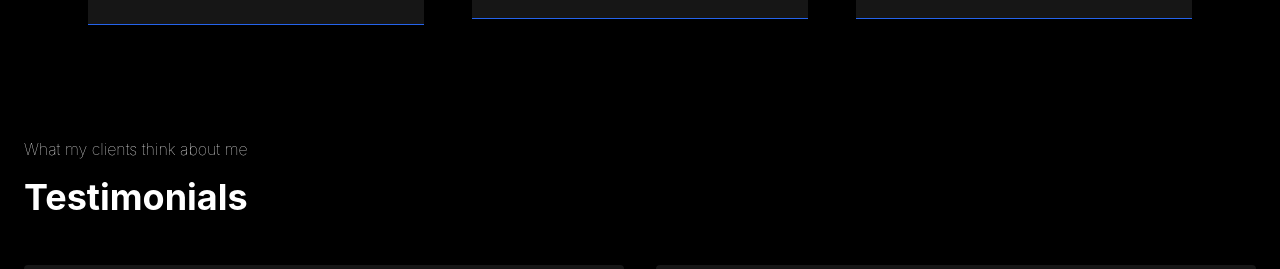
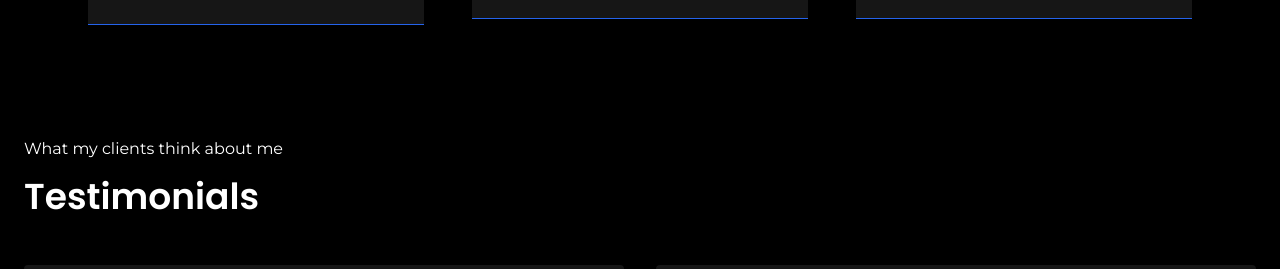
Before and after one commit to hasibulhasananik40420/my-best-portfolio, a React (Create React App) app: page /about in a window 1280 px wide. Shown: the part 1440-1709 px from the top of the page. Built offline with nearby package versions, Linux system fonts and the light colour scheme.

Commit message:
some bugs fixed

```diff
--- a/src/Pages/About/About.js
+++ b/src/Pages/About/About.js
@@ -72,8 +72,8 @@ const About = () => {
 
 
             <div id="services" class="section relative pt-20 pb-8 md:pt-16 md:pb-0 ">
-                <p class=" ml-32 leading-normal font-thin text-white font-mons">Services i offer to my clients</p>
-                <h2 class="text-4xl ml-32 mb-8 leading-normal font-bold text-white font-san">My Services</h2>
+                <p class=" md:ml-32 ml-6 leading-normal font-thin text-white font-mons">Services i offer to my clients</p>
+                <h2 class="text-4xl md:ml-32 ml-6 mb-8 leading-normal font-bold text-white font-san">My Services</h2>
 
                 <div class="container xl:max-w-6xl mx-auto px-4">
 
@@ -157,9 +157,9 @@ const About = () => {
                 <div class="py-16 white">
                     <div class="container m-auto px-6 text-gray-600 md:px-12 xl:px-6">
 
-                        <p class="mb-4 leading-normal font-thin text-white">What my clients think about me</p>
+                        <p class="mb-4 leading-normal font-thin text-white font-mons">What my clients think about me</p>
 
-                        <h2 class="mb-12  text-3xl text-white font-bold md:text-4xl">Testimonials</h2>
+                        <h2 class="mb-12  text-3xl text-white font-bold md:text-4xl font-san">Testimonials</h2>
                         <div class="grid gap-8 md:grid-rows-2 lg:grid-cols-2">
 
                             <div class="row-span-2 p-6 rounded bg-[#161616] text-center sm:p-8">
--- a/src/Pages/Home/Home.js
+++ b/src/Pages/Home/Home.js
@@ -22,7 +22,7 @@ const Home = () => {
 
                     <div className='md:flex gap-4 items-center'>
                         <button className=' py-3 px-8 mt-6 font-mons rounded-full bg-[#009e66] text-white font-medium'>Contact me</button>
-                        <div className='border border-gray-400 md:w-20 w-24 mt-5'></div>
+                        <div className='border border-gray-400 md:w-20 w-36 mt-5'></div>
 
                         <div className='flex gap-3 mt-5'>
                             <AiOutlineTwitter className='text-white text-xl hover:text-[#009e66] duration-300 cursor-pointer'></AiOutlineTwitter>
@@ -39,7 +39,7 @@ const Home = () => {
 
                 <div className=''>
                     {/* <img className='rounded-full border-2 w-[400px] h-[400px]' src="https://i.ibb.co/KNvnsXG/black-background-with-focus-spot-light-1017-27230.png" alt="" /> */}
-                    <img className=' rounded-full border-2 border-[#22577E] hover:border-4 hover:border-[#22577E] duration-300 md:w-[400px] md:h-[400px] w-[350px] h-[350px] md:mt-0 mt-8' src="https://i.ibb.co/TbWZ8nS/black-smooth-textured-paper-background-53876-98333.png" alt="" />
+                    <img className=' rounded-full border-2 border-[#22577E] hover:border-4 hover:border-[#22577E] duration-300 md:w-[400px] md:h-[400px] w-[300px] h-[300px] md:mt-0 mt-8' src="https://i.ibb.co/TbWZ8nS/black-smooth-textured-paper-background-53876-98333.png" alt="" />
                 </div>
             </div>
         </div>
--- a/src/Pages/MyWork/MyWork.js
+++ b/src/Pages/MyWork/MyWork.js
@@ -2,8 +2,8 @@ import React from 'react';
 import './MyWork.css'
 const MyWork = () => {
     return (
-        <div className='bg-black pt-2 pb-8'>
-            <div className='mx-14'>
+        <div className='bg-black pt-2 pb-8 w-full overflow-hidden'>
+            <div className='md:px-14 px-6'>
 
                 <div className='text-white text-center'>
                     <p className='pt-8 font-mons'>Showcasing some of my best work</p>
```
